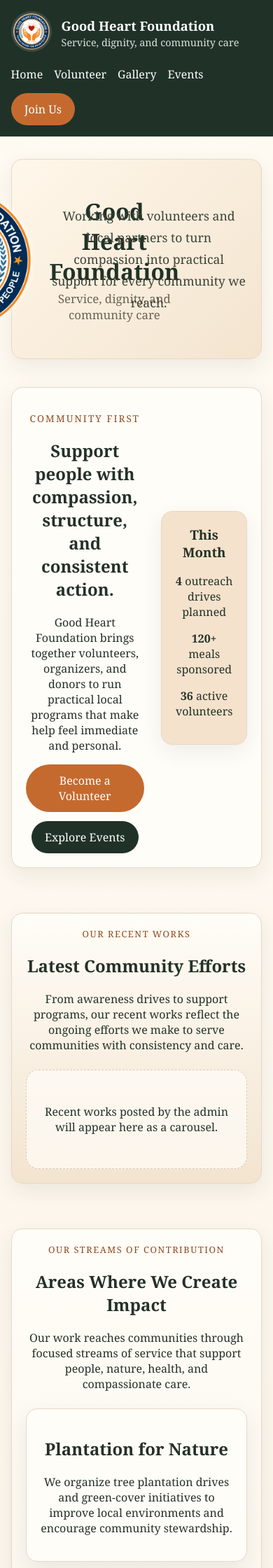
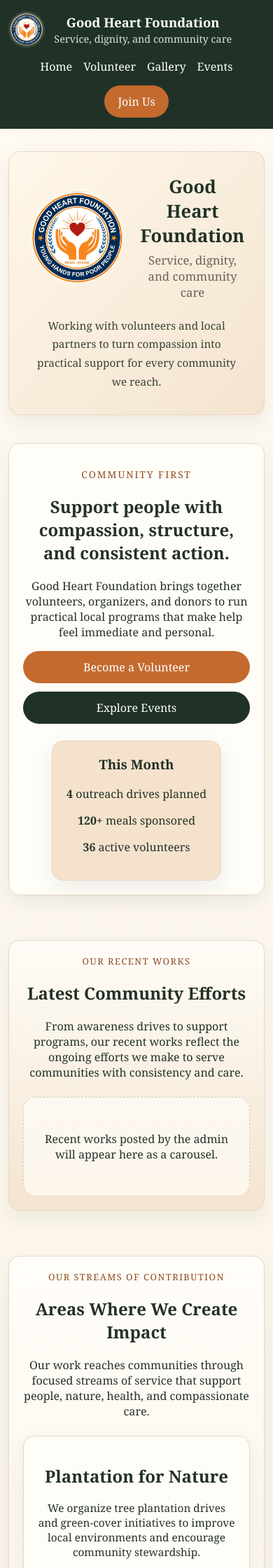
Before and after one commit to BShivaji/GoodHeartFoundation, a Flask app: page / in a window 390 px wide; the page is wider, and only the part inside the window is pictured. Shown: the top 2240 px of that part at 70% size. Run offline with Flask 3, Linux system fonts and the light colour scheme; data that the repository does not hold is empty.

Commit message:
Responsive Debugged Version

```diff
--- a/static/css/style.css
+++ b/static/css/style.css
@@ -14,10 +14,62 @@ body {
     background: linear-gradient(180deg, #fffaf2 0%, #f5ede0 100%);
 }
 
+*, *::before, *::after {
+    box-sizing: border-box;
+}
+
+img,
+picture,
+video,
+svg {
+    max-width: 100%;
+    height: auto;
+    display: block;
+}
+
+button,
+input,
+select,
+textarea {
+    font: inherit;
+}
+
 .container {
     width: min(1100px, 92%);
     margin: 0 auto;
     align-items: center;
+}
+
+nav {
+    background: #203227;
+    color: #fff;
+}
+
+nav .container {
+    display: flex;
+    justify-content: space-between;
+    align-items: center;
+    gap: 1rem;
+    flex-wrap: wrap;
+    padding: 1rem 0;
+}
+
+nav .navbar-links {
+    display: flex;
+    gap: 1rem;
+    flex-wrap: wrap;
+    align-items: center;
+    justify-content: flex-end;
+}
+
+nav a {
+    color: inherit;
+    text-decoration: none;
+}
+
+nav a:hover,
+nav a:focus-visible {
+    text-decoration: underline;
 }
 
 .hero,
@@ -78,6 +130,37 @@ body {
     background: linear-gradient(135deg, #fff7ea 0%, #f3e4cf 100%);
     padding: 2rem;
     min-height: 220px;
+}
+
+.home-hero-card {
+    display: grid;
+    gap: 1.5rem;
+    align-items: center;
+    grid-template-columns: minmax(0, 1.7fr) minmax(260px, 1fr);
+}
+
+.home-hero-stats-card {
+    background: #f4e2cc;
+    padding: 1.25rem;
+}
+
+.hero-eyebrow {
+    letter-spacing: 0.15em;
+    text-transform: uppercase;
+    color: #8f4b1f;
+    font-size: 0.85rem;
+    margin-bottom: 0.75rem;
+}
+
+.hero-actions {
+    display: flex;
+    gap: 0.85rem;
+    flex-wrap: wrap;
+    margin-top: 1rem;
+}
+
+.hero-cta-button {
+    background: #203227;
 }
 
 .home-brand-strip__brand {
@@ -294,6 +377,22 @@ body {
     text-align: center;
 }
 
+.footer-grid {
+    padding: 2rem 0;
+    display: grid;
+    gap: 1rem;
+    grid-template-columns: repeat(auto-fit, minmax(220px, 1fr));
+}
+
+.footer-heading {
+    display: block;
+    margin-bottom: 0.5rem;
+}
+
+.footer-link {
+    margin: 0.3rem 0;
+}
+
 .founder-section {
     padding-top: 0;
 }
@@ -335,13 +434,66 @@ footer a {
     text-decoration: none;
 }
 
-@media (max-width: 780px) {
-    .recent-works-carousel {
+@media (max-width: 980px) {
+    .home-brand-strip__card,
+    .home-page .hero .home-hero-card,
+    .founder-section__card,
+    .dashboard-pie {
         grid-template-columns: 1fr;
     }
 
+    .home-page .hero .home-hero-card {
+        text-align: center;
+    }
+
+    .home-page .hero .hero-actions {
+        justify-content: center;
+    }
+}
+
+@media (max-width: 780px) {
+    nav .container {
+        justify-content: center;
+        text-align: center;
+    }
+
+    nav .navbar-links {
+        justify-content: center;
+        width: 100%;
+    }
+
+    .home-brand-strip .navbar-brand__logo {
+        width: 140px;
+        height: 140px;
+    }
+
+    .home-brand-strip__card,
+    .home-page .hero .home-hero-card,
+    .founder-section__card,
+    .contribution-section__grid,
+    .about-section__grid,
+    .recent-works-carousel,
     .achievements-carousel {
         grid-template-columns: 1fr;
+    }
+
+    .home-page .hero .hero-actions,
+    .home-page .hero .button,
+    .admin-modal__actions {
+        width: 100%;
+        justify-content: center;
+    }
+
+    .hero-actions {
+        display: flex;
+        flex-direction: column;
+        align-items: stretch;
+        gap: 0.8rem;
+    }
+
+    .home-page .hero .button,
+    .hero-actions .button {
+        width: 100%;
     }
 
     .achievements-carousel__control {
@@ -352,3 +504,31 @@ footer a {
         height: 280px;
     }
 }
+
+@media (max-width: 560px) {
+    .container {
+        width: min(100%, 94%);
+    }
+
+    nav .navbar-brand,
+    nav .navbar-links {
+        width: 100%;
+    }
+
+    nav .navbar-links {
+        justify-content: center;
+    }
+
+    .home-brand-strip__title {
+        font-size: 1.6rem;
+    }
+
+    .home-brand-strip__text,
+    .about-section__item p,
+    .contribution-section .card p,
+    .recent-work-slide__content p,
+    .achievements-carousel__caption p,
+    .founder-section__content p {
+        font-size: 0.96rem;
+    }
+}
--- a/templates/user/index.html
+++ b/templates/user/index.html
@@ -24,17 +24,17 @@
 </section>
 <section class="hero">
     <div class="container">
-        <div class="card" style="display:grid;gap:1.5rem;grid-template-columns:2fr 1fr;align-items:center;">
+        <div class="card home-hero-card">
             <div>
-                <p style="letter-spacing:0.15em;text-transform:uppercase;color:#8f4b1f;font-size:0.85rem;">Community First</p>
+                <p class="hero-eyebrow">Community First</p>
                 <h1>Support people with compassion, structure, and consistent action.</h1>
                 <p>Good Heart Foundation brings together volunteers, organizers, and donors to run practical local programs that make help feel immediate and personal.</p>
-                <div style="display:flex;gap:0.85rem;flex-wrap:wrap;margin-top:1rem;">
-                    <a class="button" href="{{ url_for('volunteer.show_volunteer_form') }}" align = "center">Become a Volunteer</a>
-                    <a class="button" style="background:#203227;" href="{{ url_for('event.list_events') }}">Explore Events</a>
+                <div class="hero-actions">
+                    <a class="button" href="{{ url_for('volunteer.show_volunteer_form') }}">Become a Volunteer</a>
+                    <a class="button hero-cta-button" href="{{ url_for('event.list_events') }}">Explore Events</a>
                 </div>
             </div>
-            <div class="card" style="background:#f4e2cc;">
+            <div class="card home-hero-stats-card">
                 <h3 style="margin-top:0;">This Month</h3>
                 <p><strong>4</strong> outreach drives planned</p>
                 <p><strong>120+</strong> meals sponsored</p>
--- a/templates/user/navbar.html
+++ b/templates/user/navbar.html
@@ -1,5 +1,5 @@
 <nav>
-    <div class="container" style="display:flex;justify-content:space-between;align-items:center;gap:1rem;padding:1rem 0;flex-wrap:wrap;">
+    <div class="container navbar-container">
         <div class="navbar-brand">
             <a href="{{ url_for('admin.login') }}" aria-label="Admin login">
                 <img
@@ -13,7 +13,7 @@
                 <span style="font-size:0.9rem;opacity:0.85;">Service, dignity, and community care</span>
             </div>
         </div>
-        <div style="display:flex;gap:1rem;flex-wrap:wrap;align-items:center;">
+        <div class="navbar-links">
             <a href="{{ url_for('user.home') }}">Home</a>
             <a href="{{ url_for('volunteer.show_volunteer_form') }}">Volunteer</a>
             <a href="{{ url_for('user.gallery') }}">Gallery</a>
```
Also changed, not shown: templates/user/footer.html (+12 -12 lines).
